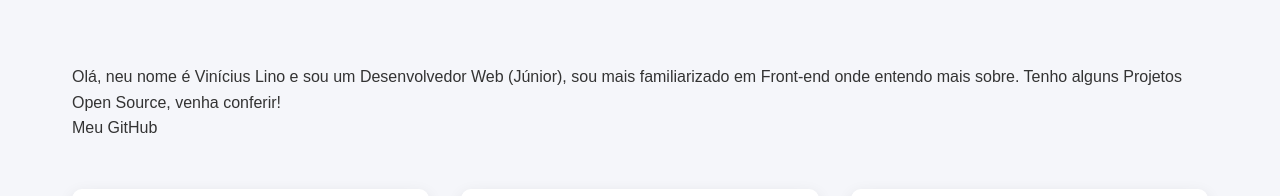
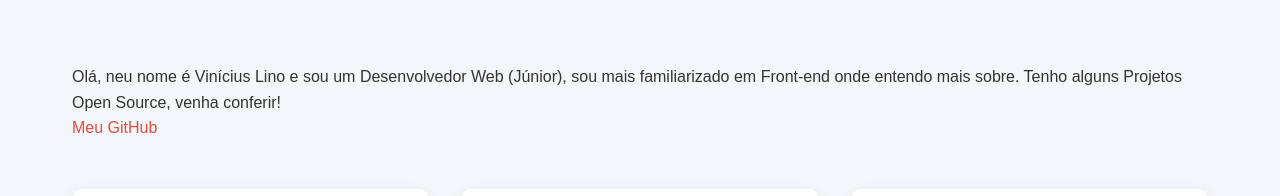
Before and after one commit to vinii-linoo/portifolio, a plain HTML site: page index.html in a window 1280 px wide. Shown: the part 928-1124 px from the top of the page. Drawn offline with Linux system fonts and the light colour scheme.

Commit message:
Update style.css

```diff
--- a/style.css
+++ b/style.css
@@ -100,6 +100,11 @@ body {
   padding: 5rem 2rem;
   max-width: 1200px;
   margin: 0 auto;
+}
+
+.about a {
+  text-decoration: none;
+  color: var(--secondary-color);
 }
 
 .section-title {
```
